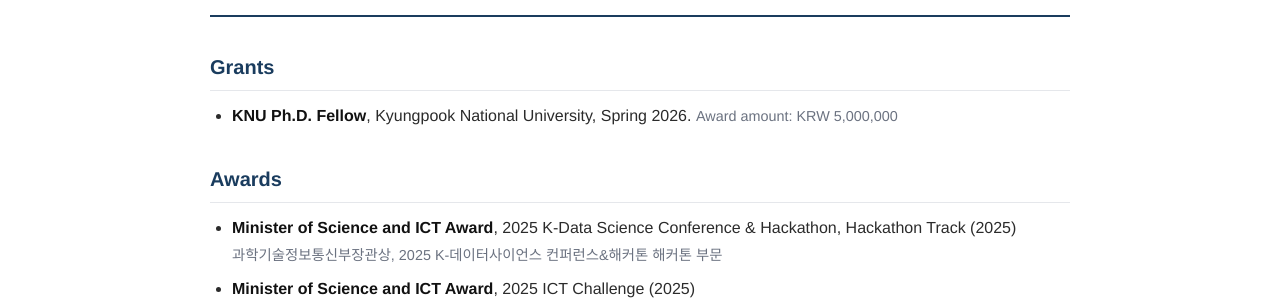
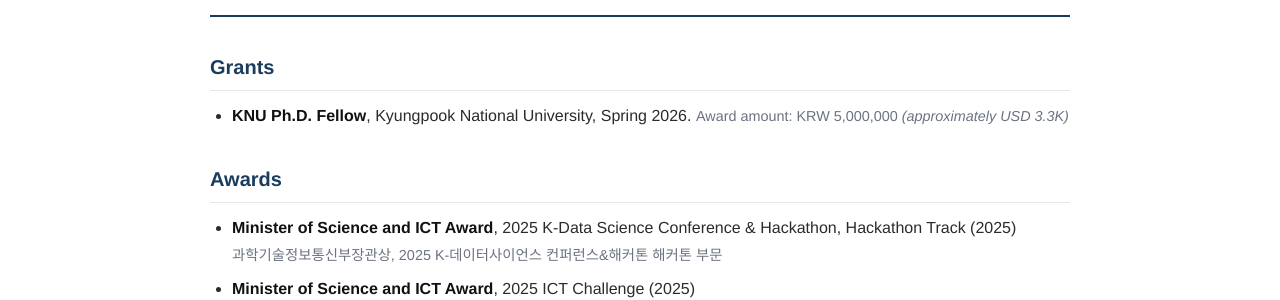
Before and after one commit to KwonBK0223/KwonBK0223.github.io, a Jekyll site: the page built from awards.md, in a window 1280 px wide. Shown: the part 141-441 px from the top of the page. Built offline with Jekyll 4.4.1, drawn with Linux system fonts in a browser that asks for light colours.

Commit message:
Update awards.md

```diff
--- a/awards.md
+++ b/awards.md
@@ -8,7 +8,7 @@ permalink: /awards
 
 ## Grants
 
-- **KNU Ph.D. Fellow**, Kyungpook National University, Spring 2026. <span class="note">Award amount: KRW 5,000,000</span>
+- **KNU Ph.D. Fellow**, Kyungpook National University, Spring 2026. <span class="note">Award amount: KRW 5,000,000 *(approximately USD 3.3K)*</span>
 
 ## Awards
 
```
